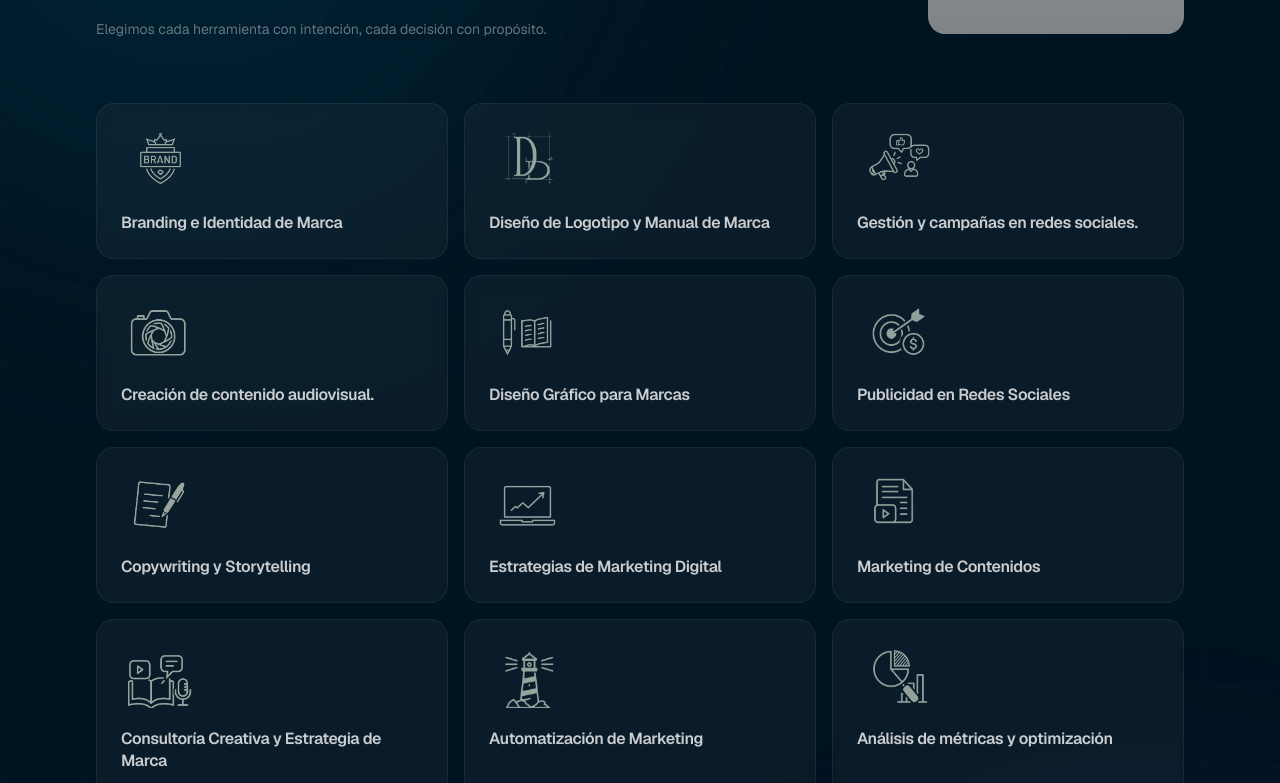
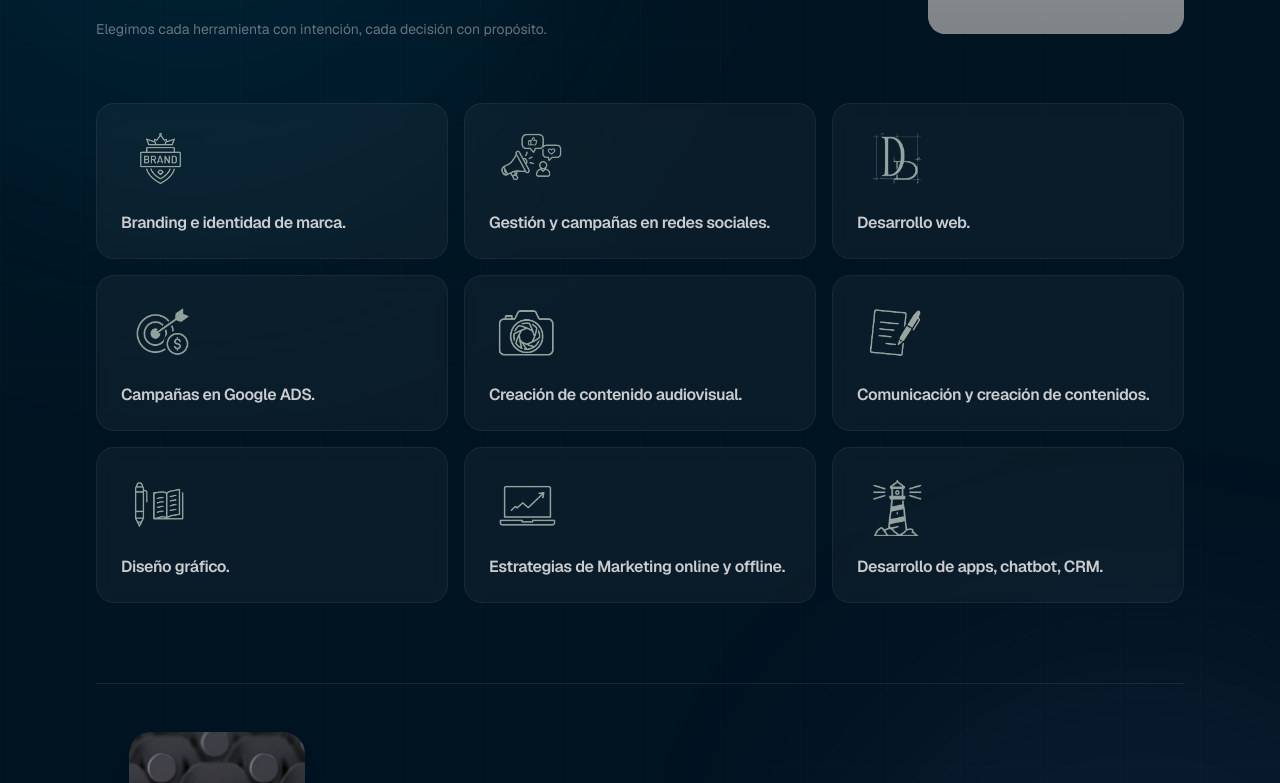
Before and after one commit to Yaelciny/LandingPage-HeyHey, a Next.js app: page / in a window 1280 px wide. Shown: the part 2777-3560 px from the top of the page. Built offline with nearby package versions, Linux system fonts and the light colour scheme; grey boxes are pictures that could not be loaded.

Commit message:
Implementacion de nuevos servicios

```diff
--- a/src/data/nat.ts
+++ b/src/data/nat.ts
@@ -37,10 +37,7 @@ import imgService05 from '@/assets/servicios/service05.png';
 import imgService06 from '@/assets/servicios/service06.png';
 import imgService07 from '@/assets/servicios/service07.png';
 import imgService08 from '@/assets/servicios/service08.png';
-import imgService09 from '@/assets/servicios/service09.png';
-import imgService10 from '@/assets/servicios/service10.png';
 import imgService11 from '@/assets/servicios/service11.png';
-import imgService12 from '@/assets/servicios/service12.png';
 // ============================================================
 // INTERFACES — Definen la estructura de cada seccion del sitio.
 // Cualquier dato nuevo debe seguir estas interfaces.
@@ -337,18 +334,15 @@ export const siteData: SiteData = {
     title: "Soluciones creativas para tu marca",
     intro: "Soluciones creativas diseñadas para que tu marca destaque.",
     items: [
-      { id: 1, name: "Branding e Identidad de Marca", icon: Palette, image: imgService01 },
-      { id: 2, name: " Diseño de Logotipo y Manual de Marca", icon: Pen, image: imgService02 },
-      { id: 3, name: "Gestión y campañas en redes sociales.", icon: Megaphone, image: imgService03 },
-      { id: 4, name: "Creación de contenido audiovisual.", icon: Camera, image: imgService04 },
-      { id: 5, name: "Diseño Gráfico para Marcas", icon: Palette, image: imgService05 },
-      { id: 6, name: "Publicidad en Redes Sociales", icon: ShoppingBag, image: imgService06 },
-      { id: 7, name: "Copywriting y Storytelling", icon: PenTool, image: imgService07 },
-      { id: 8, name: "Estrategias de Marketing Digital", icon: TrendingUp, image: imgService08 },
-      { id: 9, name: "Marketing de Contenidos", icon: BarChart, image: imgService09 },
-      { id: 10, name: "Consultoría Creativa y Estrategia de Marca", icon: Lightbulb, image: imgService10 },
-      { id: 11, name: "Automatización de Marketing", icon: Rocket, image: imgService11 },
-      { id: 12, name: "Análisis de métricas y optimización", icon: BarChart, image: imgService12 },
+      { id: 1, name: "Branding e identidad de marca.", icon: Palette, image: imgService01 },
+      { id: 2, name: "Gestión y campañas en redes sociales.", icon: Megaphone, image: imgService03 },
+      { id: 3, name: "Desarrollo web.", icon: Zap, image: imgService02 },
+      { id: 4, name: "Campañas en Google ADS.", icon: Target, image: imgService06 },
+      { id: 5, name: "Creación de contenido audiovisual.", icon: Camera, image: imgService04 },
+      { id: 6, name: "Comunicación y creación de contenidos.", icon: PenTool, image: imgService07 },
+      { id: 7, name: "Diseño gráfico.", icon: Pen, image: imgService05 },
+      { id: 8, name: "Estrategias de Marketing online y offline.", icon: TrendingUp, image: imgService08 },
+      { id: 9, name: "Desarrollo de apps, chatbot, CRM.", icon: Rocket, image: imgService11 },
     ],
     closing: "Porque en marketing no solo se trata de crear... se trata de crecer.",
 
```
